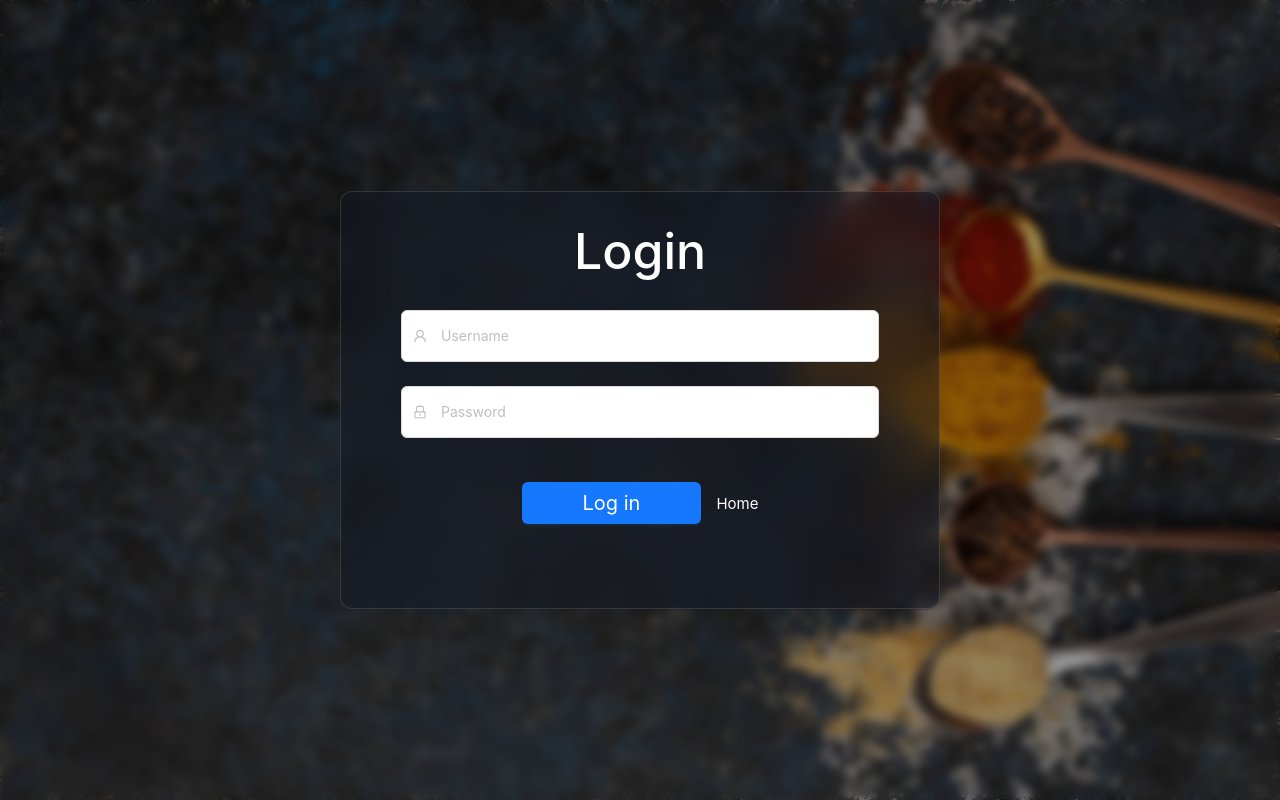
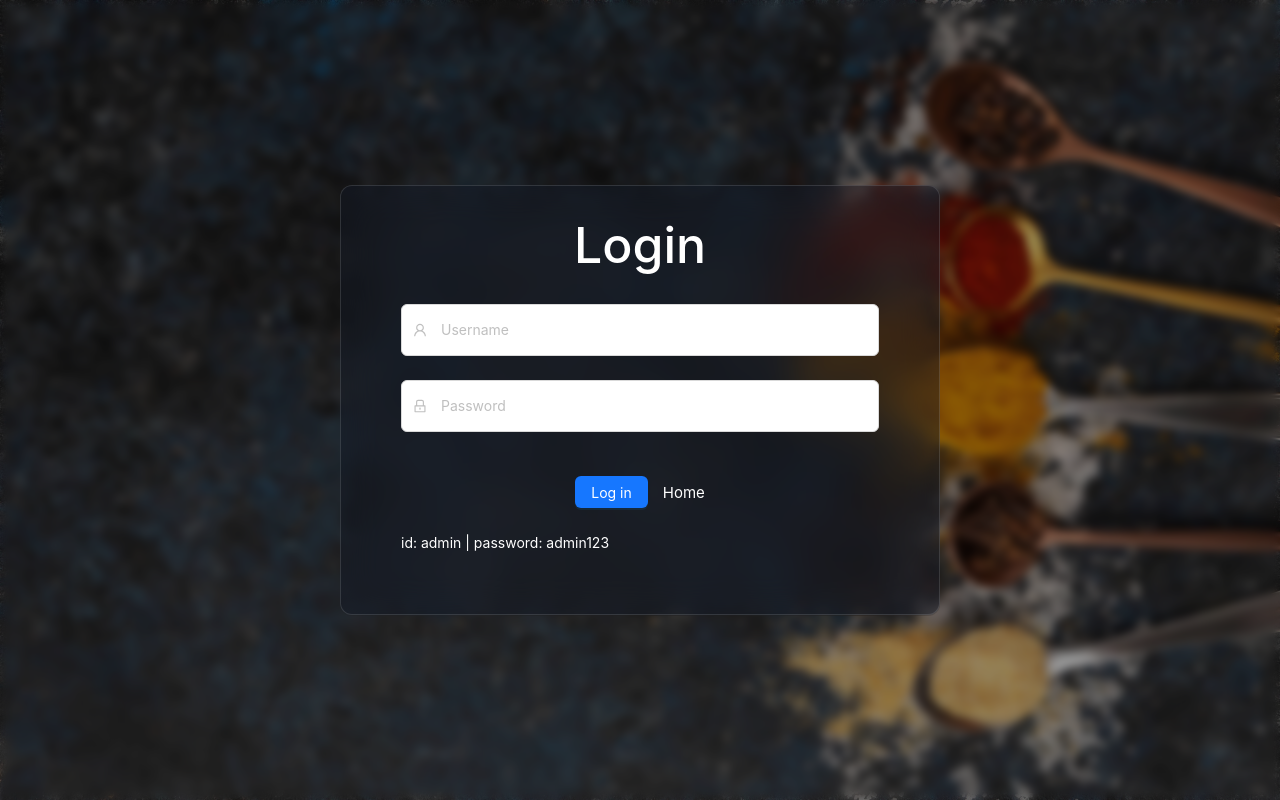
Before and after one commit to sktsandeep1/food-app, a React (Vite) app in the folder client/: page /login in a window 1280 px wide. Built offline with nearby package versions, Linux system fonts and the light colour scheme.

Commit message:
dummy id passoword added

```diff
--- a/client/src/index.css
+++ b/client/src/index.css
@@ -16,6 +16,10 @@
 * {
   margin: 0;
   padding: 0;
+}
+
+.dummylogin span {
+  color: #fff;
 }
 
 /* a {
--- a/client/src/pages/Login.jsx
+++ b/client/src/pages/Login.jsx
@@ -102,11 +102,15 @@ const NormalLoginForm = () => {
             Log in
           </Button>
           <span><a href="/">Home</a></span>
+
           {/* <span>
             Or <Link to="/register">Register Now</Link>
           </span> */}
         </Form.Item>
+        <div className="dummylogin"><span>id: admin |  password: admin123</span></div>
+
       </Form>
+
     </div>
   );
 };
```
